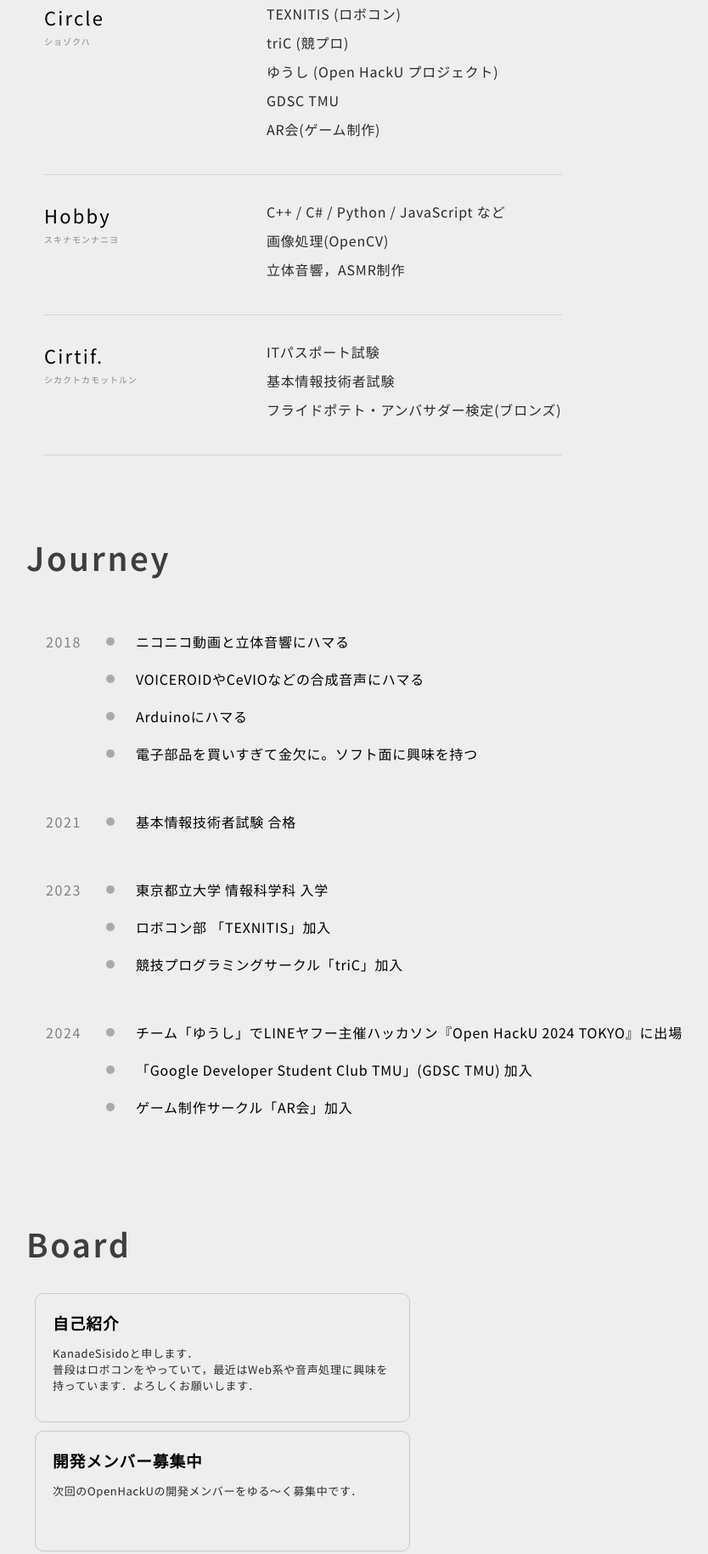
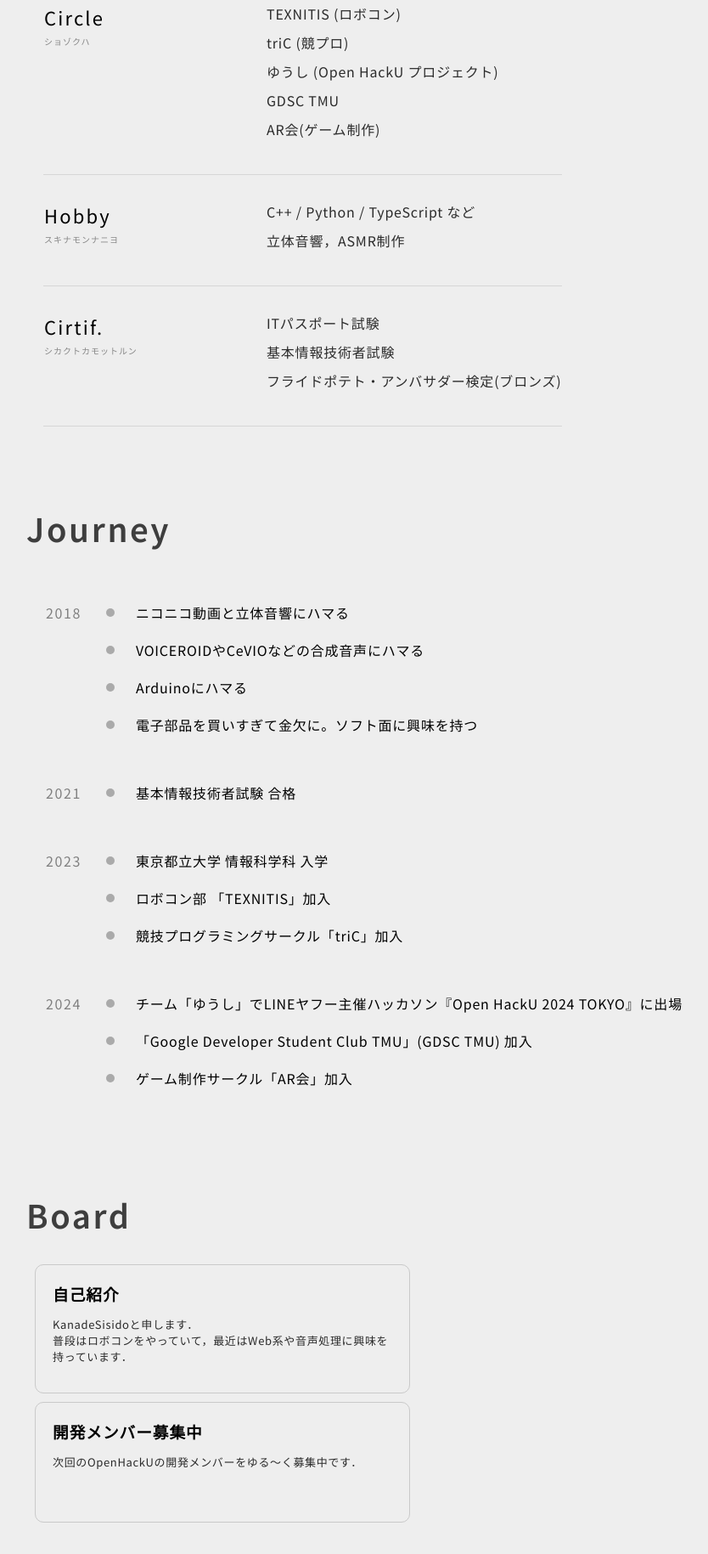
Before and after one commit to KanadeSisido/site, a plain HTML site: page index.html in a window 1280 px wide. Shown: the part 1378-3207 px from the top of the page at 85% size, without its empty margins (97-931 px from the left). Drawn offline with Linux system fonts and the light colour scheme.

Commit message:
Update index.html

```diff
--- a/index.html
+++ b/index.html
@@ -85,8 +85,7 @@
                         <td>
                             <div class="about-table-value-content">
                                 <ul class="table-value-ul keyColors">
-                                    <li>C++ / C# / Python / JavaScript など</li>
-                                    <li>画像処理(OpenCV)</li>
+                                    <li>C++ / Python / TypeScript など</li>
                                     <li>立体音響，ASMR制作</li>
                                 </ul>
                             </div>
@@ -158,7 +157,7 @@
                         自己紹介
                     </h3>
                     <p class="keyColors">
-                        KanadeSisidoと申します．<br>普段はロボコンをやっていて，最近はWeb系や音声処理に興味を持っています．よろしくお願いします．
+                        KanadeSisidoと申します．<br>普段はロボコンをやっていて，最近はWeb系や音声処理に興味を持っています．
                     </p>
                 </div>
                 <div class="board-contents">
@@ -198,7 +197,7 @@
             </div>
         </div>
         <footer>
-            <p>2024- Kanade Sisido (using GitHub Pages)</p>
+            <p>2024 - 2025 Kanade Sisido</p>
         </footer>
         <script src="index.js"></script>
     </body>
```
